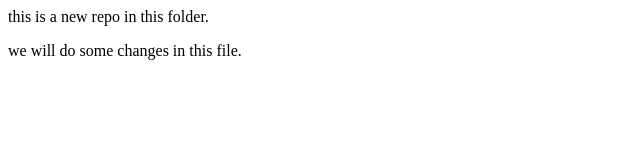
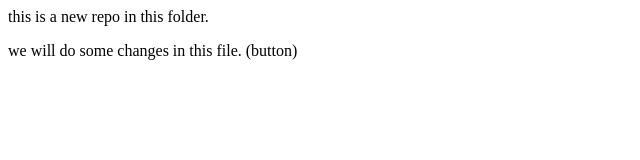
Before and after one commit to Prernagirigoswami/repo, a plain HTML site: page index.html in a window 1280 px wide. Shown: the full height of the page, 0-640 px from the left. Drawn offline with Linux system fonts and the light colour scheme.

Commit message:
ad git add git commit -m clear

```diff
--- a/index.html
+++ b/index.html
@@ -1,2 +1,2 @@
 <p> this is a new repo in this folder.</p>
-<p> we will do some changes in this file.</p>
+<p> we will do some changes in this file. (button)</p>
```
